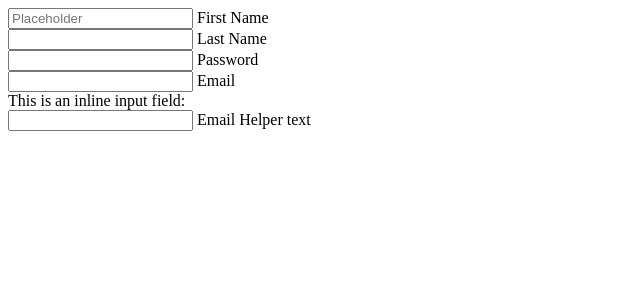
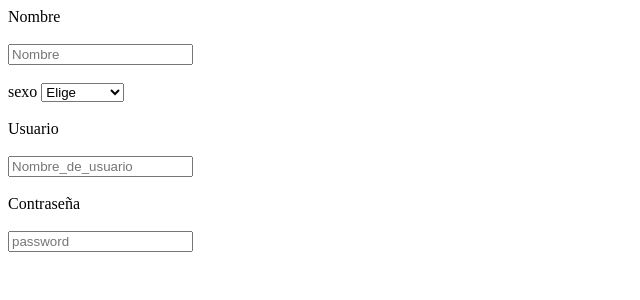
Before and after one commit to LuisRodrigoNR/Proyecto_progweb1, a PHP site: page /registro.php in a window 1280 px wide. Shown: the top 300 px of the page, without its empty margins (0-640 px from the left). Run offline with PHP 8.4, Linux system fonts and the light colour scheme.

Commit message:
modificando

```diff
--- a/index.php
+++ b/index.php
@@ -20,7 +20,7 @@
                     <br><br>
                 <label for="Contraseña"></label>
                     <br><br>
-                <input name="password" type="text" placeholder="Ingresa Contraseña" require class="tamaño">
+                <input name="password" type="password" placeholder="Ingresa Contraseña" require class="tamaño">
                     <br><br>
                 <button>Entrar</button> <br><br>
                     <br>
--- a/registro.php
+++ b/registro.php
@@ -7,42 +7,24 @@
 
 </head>
 <body>
-    <div class="row">
-    <form class="col s12">
-      <div class="row">
-        <div class="input-field col s6">
-          <input placeholder="Placeholder" id="first_name" type="text" class="validate">
-          <label for="first_name">First Name</label>
-        </div>
-        <div class="input-field col s6">
-          <input id="last_name" type="text" class="validate">
-          <label for="last_name">Last Name</label>
-        </div>
-      </div>
-      </div>
-      <div class="row">
-        <div class="input-field col s12">
-          <input id="password" type="password" class="validate">
-          <label for="password">Password</label>
-        </div>
-      </div>
-      <div class="row">
-        <div class="input-field col s12">
-          <input id="email" type="email" class="validate">
-          <label for="email">Email</label>
-        </div>
-      </div>
-      <div class="row">
-        <div class="col s12">
-          This is an inline input field:
-          <div class="input-field inline">
-            <input id="email_inline" type="email" class="validate">
-            <label for="email_inline">Email</label>
-            <span class="helper-text" data-error="wrong" data-success="right">Helper text</span>
-          </div>
-        </div>
-      </div>
-    </form>
-  </div>
+    <div>
+      <form action="" method="POST">
+        <label for="Nombre">Nombre</label><br><br>
+        <input name="nombre" type="text" placeholder="Nombre" require class="tamaño">
+        <br><br>
+        <label for="sexo">sexo</label>
+        <select>
+      <option value="" disabled selected>Elige</option>
+      <option value="1">Masculino</option>
+      <option value="2">Femenino</option>
+    </select>
+    <br><br>
+    <label>Usuario</label><br><br>
+        <input name="usuario" type="text" placeholder="Nombre_de_usuario" require class="tamaño">
+        <br><br>
+        <label>Contraseña</label><br><br>
+        <input name="password" type="text" placeholder="password" require class="tamaño">
+      </form>
+    </div>
 </body>
 </html>
```
